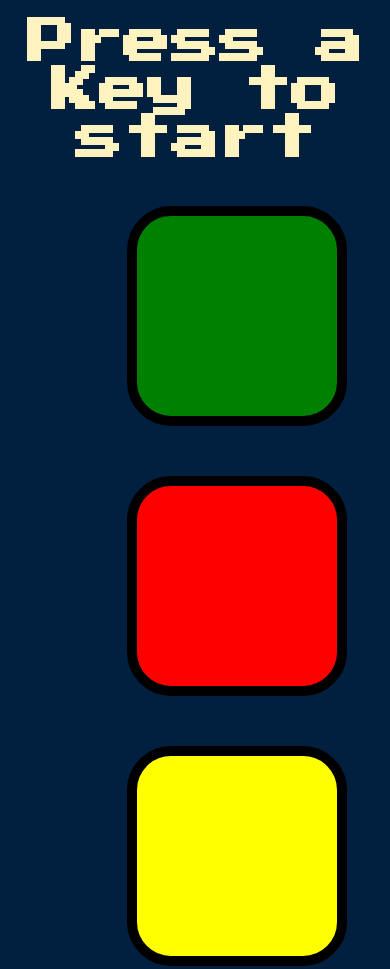
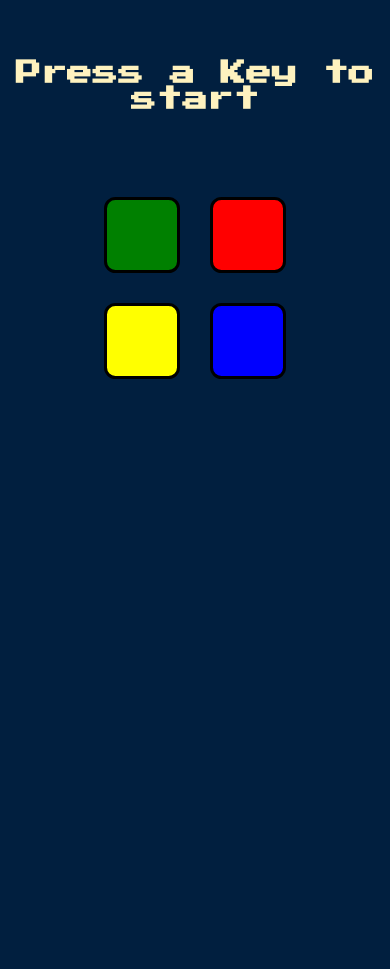
Before and after one commit to heyamangupta/SimonGame, a plain HTML site: page index.html in a window 390 px wide. Shown: the top 969 px of the page. After the commit the page ends 844 px from the top, so only its background shows below. Drawn offline with nearby package versions, Linux system fonts and the light colour scheme.

Commit message:
Update styles.css
modifying for mobile device compatible.

```diff
--- a/styles.css
+++ b/styles.css
@@ -1,6 +1,7 @@
 body {
   text-align: center;
   background-color: #011F3F;
+  margin: 0;
 }
 
 .level-title {
@@ -10,13 +11,12 @@ body {
   color: #FEF2BF;
 }
 
-.container{
-    display: block;
-    width: 50%;
-    margin: auto;
+.container {
+  width: 100%;
+  height: 70%;
 }
 
-.btn{
+.btn {
   margin: 25px;
   display: inline-block;
   height: 200px;
@@ -50,3 +50,31 @@ body {
   box-shadow: 0 0 20px white;
   background-color: grey;
 }
+
+@media (max-width:767px) {
+
+  .row {
+    display: flex;
+    width: 100%;
+    justify-content: center;
+  }
+
+  .btn {
+    margin: 15px;
+    border: 4px;
+    height: 70px;
+    width: 70px;
+    border: 3px solid black;
+    border-radius: 15%;
+  }
+
+  .level-title {
+    font-family: 'Press Start 2P', cursive;
+    font-size: 1.6rem;
+    margin: 5px;
+    color: #FEF2BF;
+    margin-bottom: 70px;
+    margin-top: 60px;
+  }
+
+}
```
Lines whose indentation alone changed are shown as unchanged.
